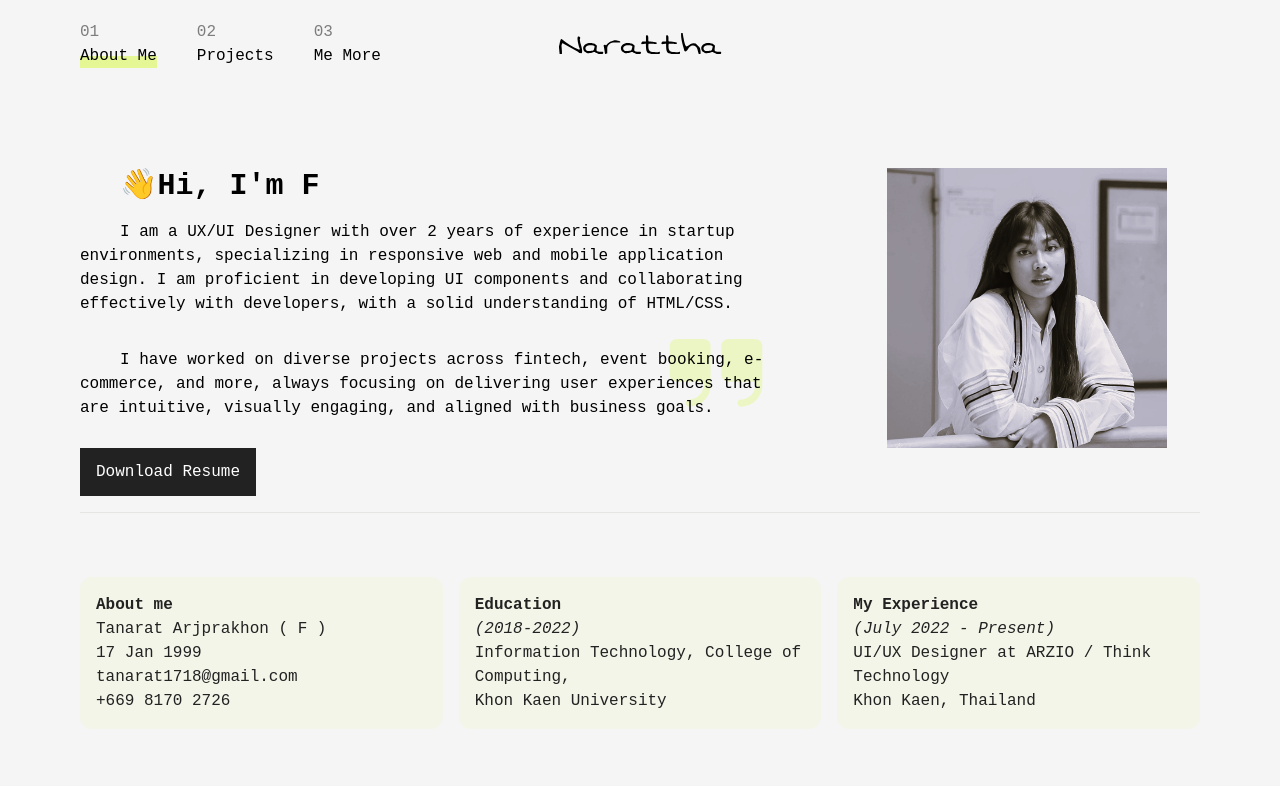
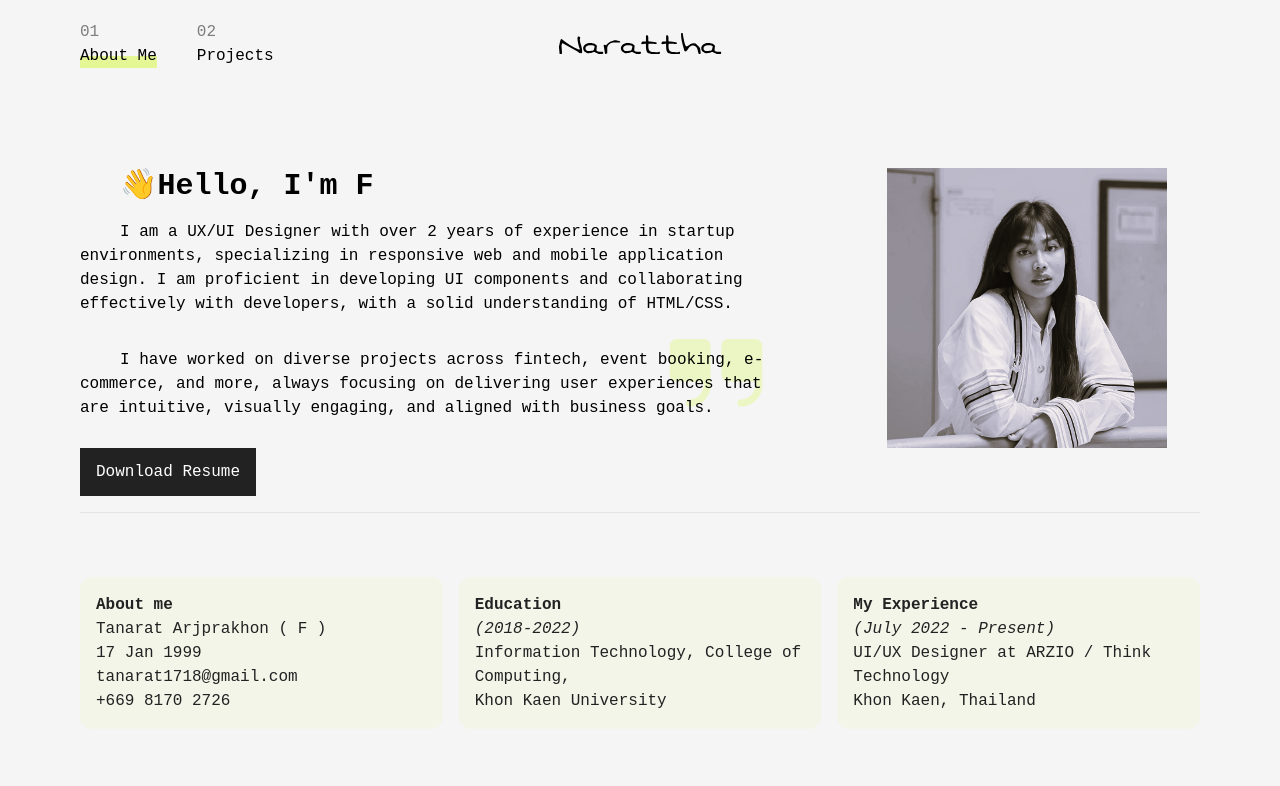
Before and after one commit to iamnotnarattha/my-personal-web, a plain HTML site: page index.html in a window 1280 px wide. Shown: the top 786 px of the page. Drawn offline with nearby package versions, Linux system fonts and the light colour scheme; a web font is replaced by a local one.

Commit message:
💄 Update hide Me More menu (C U Soon)

```diff
--- a/index.html
+++ b/index.html
@@ -58,11 +58,11 @@
                 <span class="text-[#7D7D7D]">02</span>
                 <span>Projects</span>
             </a>
-            <a href="/allproject/" class="nav-item relative flex flex-col">
+            <!-- <a href="/allproject/" class="nav-item relative flex flex-col">
                 <span class="nav-item-bg absolute bg-[#E4F794] bottom-0"></span>
                 <span class="text-[#7D7D7D]">03</span>
                 <span>Me More</span>
-            </a>
+            </a> -->
         </div>
         <div class="w-full lg:w-fit flex justify-between">
             <a href="" class="lg:absolute lg:left-1/2 lg:top-1/2 lg:-translate-x-1/2 lg:-translate-y-1/2 duration-300">
@@ -86,7 +86,7 @@
             class="about-content flex flex-col-reverse md:grid md:grid-cols-[2fr,1fr] gap-10 lg:gap-20 pt-10 md:pt-20">
             <div class="text-content relative flex flex-col gap-5 md:gap-8 indent-5 md:indent-10">
                 <div class="">
-                    <h1 class="text-3xl font-bold mb-4">👋Hi, I'm F</h1>
+                    <h1 class="text-3xl font-bold mb-4">👋Hello, I'm F</h1>
                     <p id="para1" class="typing"
                         data-text="I am a UX/UI Designer with over 2 years of experience in startup environments, specializing in responsive web and mobile application design. I am proficient in developing UI components and collaborating effectively with developers, with a solid understanding of HTML/CSS.">
                     </p>
```
Also changed, not shown: allproject/index.html (+2 -2 lines).
